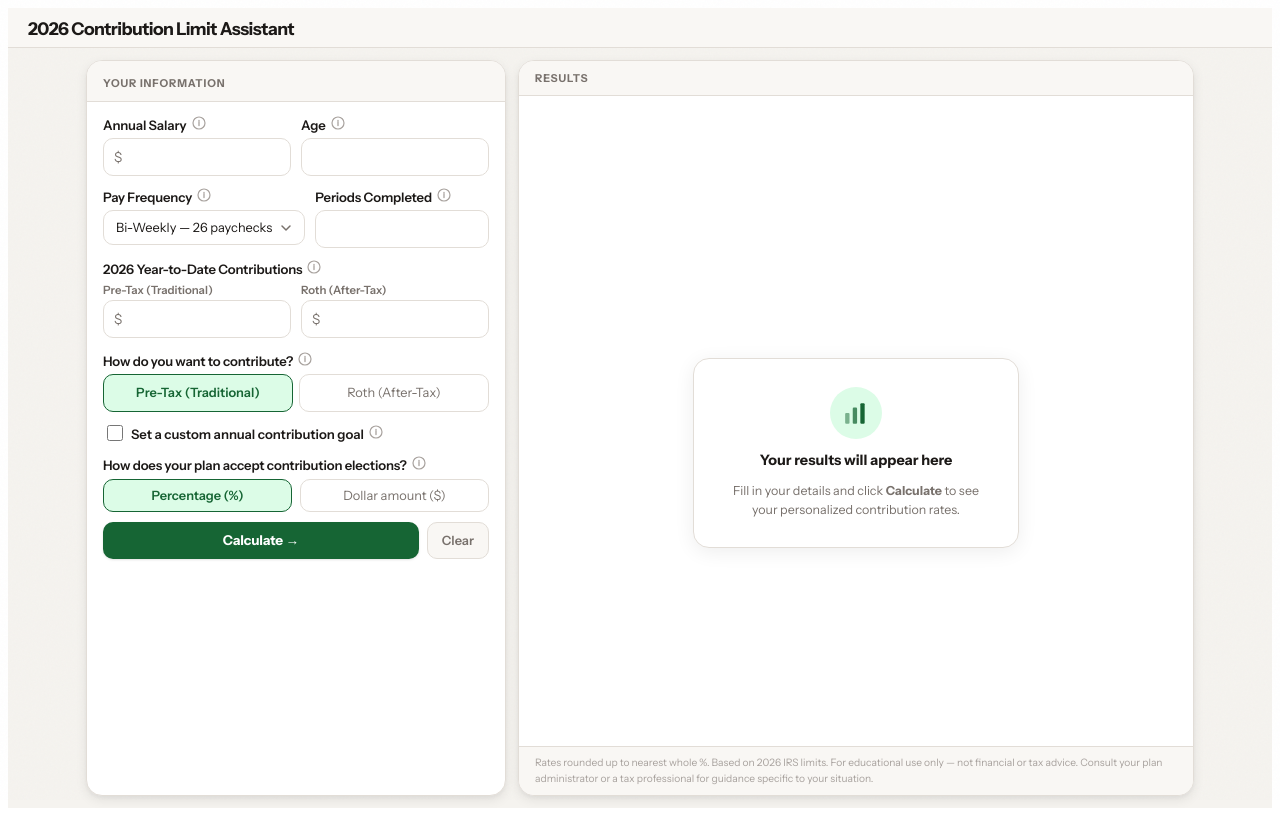
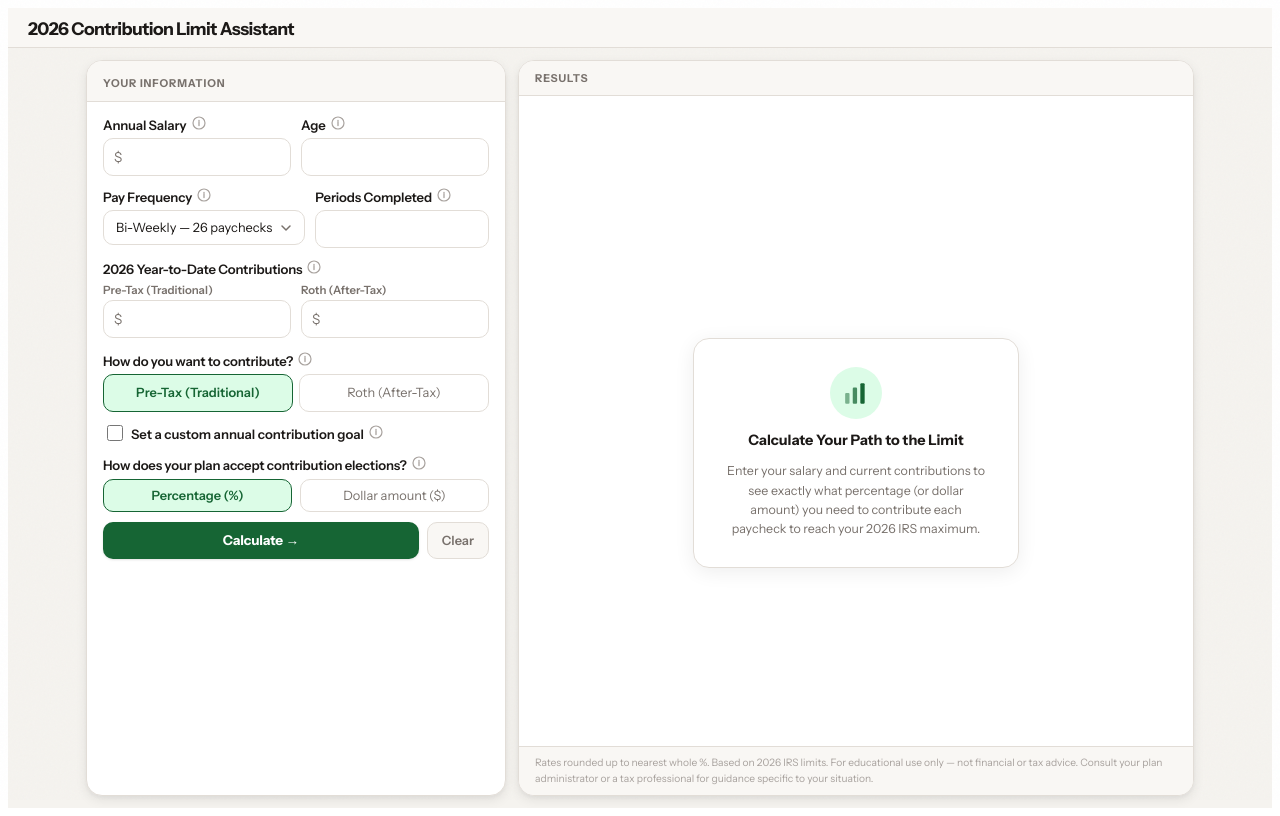
Before and after one commit to Leafmoot/Contribution-Assistant, a React (Create React App) app: page / in a window 1280 px wide. Built offline with nearby package versions, Linux system fonts and the light colour scheme.

Commit message:
Update App.js

```diff
--- a/src/App.js
+++ b/src/App.js
@@ -934,7 +934,7 @@ function EmptyResults({ isCalculating }) {
             textAlign: "center",
           }}
         >
-          {isCalculating ? "Calculating…" : "Your results will appear here"}
+          {isCalculating ? "Calculating…" : "Calculate Your Path to the Limit"}
         </div>
         {!isCalculating && (
           <div
@@ -946,8 +946,9 @@ function EmptyResults({ isCalculating }) {
               lineHeight: 1.55,
             }}
           >
-            Fill in your details and click <strong>Calculate</strong> to see
-            your personalized contribution rates.
+            Enter your salary and current contributions to see exactly
+            what percentage (or dollar amount) you need to contribute
+            each paycheck to reach your 2026 IRS maximum.
           </div>
         )}
       </div>
```
